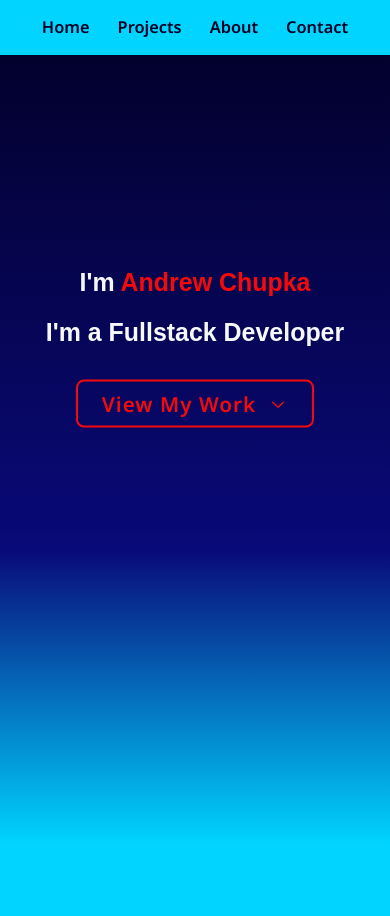
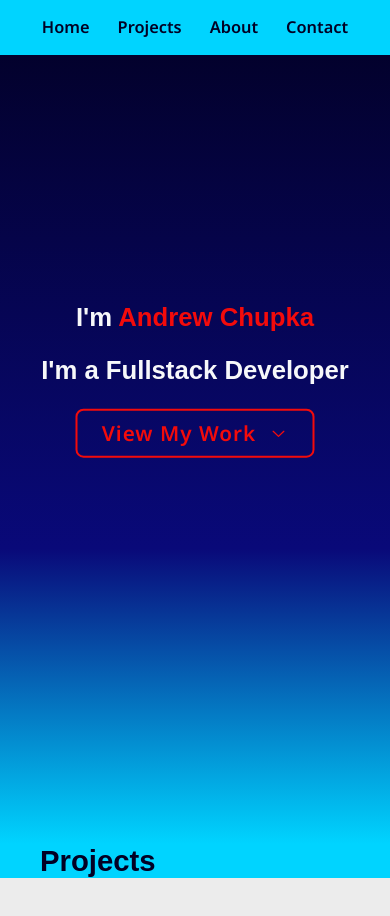
Before and after one commit to worldOfVerdure/Portfoliov3, a Next.js app: page / in a window 390 px wide. Shown: the top 916 px of the page. After the commit the page ends 878 px from the top, so only its background shows below. Built offline with nearby package versions, Linux system fonts and the light colour scheme; a web font is replaced by a local one.

Commit message:
Add a landscape media query to position Hero content down

```diff
--- a/src/app/globals.css
+++ b/src/app/globals.css
@@ -3,7 +3,7 @@
 
   --color-bg: #ececec;
   --color-surface: #f7f8fa;
-  --color-text: #f7f8fa;
+  --color-text: #020024;
   --color-text-muted: #475569;
   --color-border: #f7f8fa;
   --color-primary: #090979;
@@ -78,7 +78,17 @@ a {
   text-decoration: none;
 }
 
-ol, ul {
+h1,
+h2,
+h3,
+ol,
+ul {
   margin: 0;
   padding: 0;
 }
+/* Reuseable classes */
+.sectionH2 {
+  font-family: var(--font-family-header);
+  font-size: var(--text-heading);
+  margin: 0 0 0 4rem;
+}
--- a/src/components/project/hero/Hero.tsx
+++ b/src/components/project/hero/Hero.tsx
@@ -18,13 +18,13 @@ export const Hero = () => {
         data-nav-theme="dark"
         data-nav-theme-sentinel
       />
-      <Stack className={styles.heroStack}>
-        <div>
+      <Stack className={styles.heroStack} gap="var(--space-5)" >
+        {/* <div> */}
           <h1 className={`${styles.heroH1} font-header text-center`}>
             I&apos;m <span className={styles.heroH1Name}>Andrew Chupka</span>
           </h1>
           <h2 className={`${styles.heroH2} font-header text-center`}>I&apos;m a Fullstack Developer</h2>
-        </div>
+        {/* </div> */}
         <Link
           classes={{ label: styles.heroLinkLabel }}
           className={styles.heroLink}
--- a/src/components/project/hero/styles/Hero.module.css
+++ b/src/components/project/hero/styles/Hero.module.css
@@ -23,21 +23,27 @@
 
 .heroStack {
   position: absolute;
-  top: 40%;
+  top: 45%;
   left: 50%;
   transform: translate(-50%, -50%);
-  width: 80%;
+  width: 90%;
 
-  @media (--bp-down-xs) {
-    width: 90%;
+  @media (--bp-up-xs) {
+    width: 80%;
+  }
+
+  @media (--bp-up-xs) and (orientation: landscape) {
+    top: 55%;
   }
 }
 
 .heroH1, .heroH2 {
-  font-size: clamp(2.4rem, 2.26rem + 0.6vw, 2.6rem);
+  color: #f7f8fa;
+  font-size: clamp(2.4rem, 2.26rem + 0.8vw, 2.7rem);
   opacity: 1;
   transform: translateX(0);
   transition: transform 1.6s ease, opacity 1.6s ease-in;
+
   @media (--bp-up-xs) {
     font-size: var(--text-heading);
   }
--- a/src/components/project/projects/Projects.tsx
+++ b/src/components/project/projects/Projects.tsx
@@ -3,7 +3,7 @@ import styles from './styles/projects.module.css';
 export const Projects = () => {
   return (
     <section className={`${styles.projectsContainer} full-width`} id="projects">
-
+      <h2 className="sectionH2">Projects</h2>
     </section>
   );
 }
--- a/src/components/project/projects/styles/projects.module.css
+++ b/src/components/project/projects/styles/projects.module.css
@@ -1,5 +1,4 @@
 .projectsContainer {
   background-color: #00D4FF;
-  min-height: 100vh;
   position: relative;
 }
```
